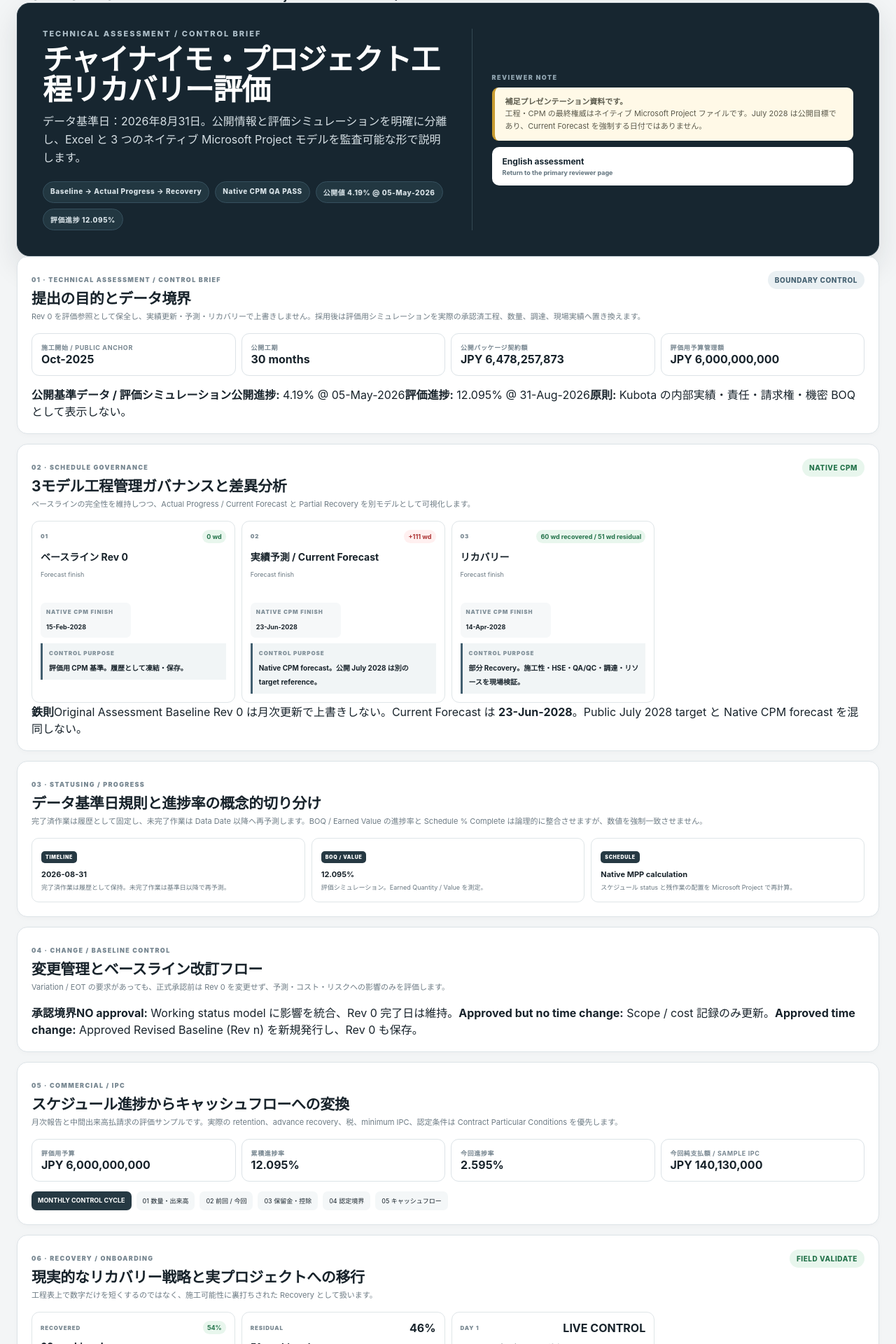
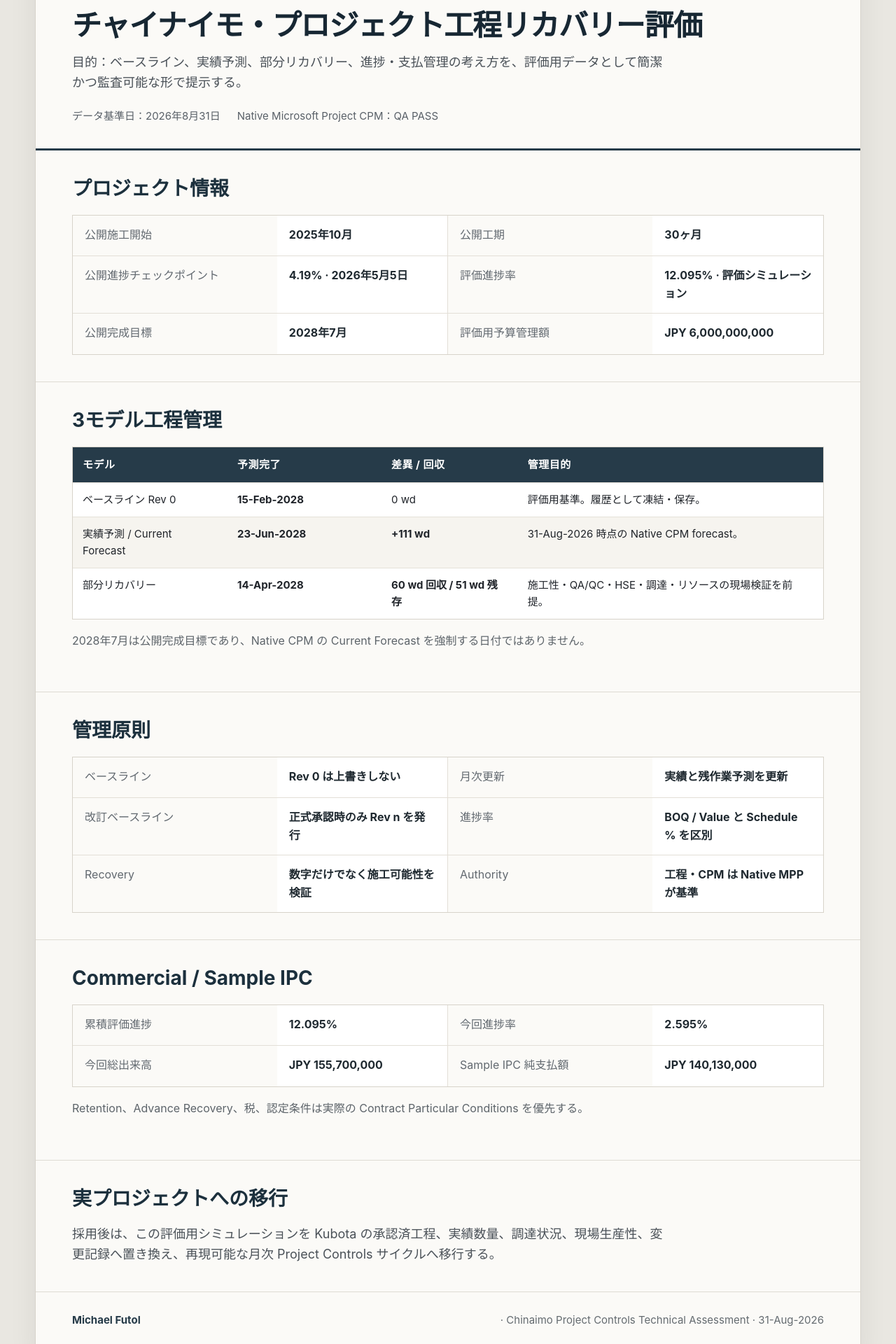
Before and after one commit to michaelfutol/Michael-Futol-Chinaimo-Project-Controls, a Next.js app: page /dossier-jp in a window 1280 px wide. Shown: the part 100-2020 px from the top of the page at 70% size. Built offline with nearby package versions, Linux system fonts and the light colour scheme.

Commit message:
site: simplify Japanese dossier to paper-matte reviewer sheet

```diff
--- a/app/dossier-jp/page.tsx
+++ b/app/dossier-jp/page.tsx
@@ -1,102 +1,77 @@
 import type { Metadata } from 'next';
-import Link from 'next/link';
-import assessment from '../../data/assessment.json';
+import styles from '../page.module.css';
 
 export const metadata: Metadata = {
-  title: 'Michael Futol - Chinaimo Japanese Reviewer Dossier',
-  description: 'Japanese reviewer dossier reconciled to the QA-passed native Microsoft Project CPM results.'
+  title: 'Michael Futol - チャイナイモ・プロジェクト工程リカバリー評価',
+  description: 'チャイナイモ・プロジェクトコントロール技術評価資料'
 };
 
-const pct=(n:number)=>`${n.toFixed(3)}%`;
-const money=(n:number)=>new Intl.NumberFormat('en-US',{maximumFractionDigits:0}).format(n);
-const baseline=assessment.models.find(m=>m.id==='baseline')!;
-const current=assessment.models.find(m=>m.id==='actual')!;
-const recovery=assessment.models.find(m=>m.id==='recovery')!;
-const recoveredShare=Math.round((assessment.meta.recoveryGainWorkingDays/assessment.meta.currentDifferenceWorkingDays)*100);
-const residualShare=100-recoveredShare;
+export default function JapaneseDossier(){
+  return <main className={styles.page}>
+    <article className={styles.paper}>
+      <header className={styles.header}>
+        <p className={styles.name}>MICHAEL FUTOL · PROJECT CONTROLS DOSSIER / CHINAIMO</p>
+        <h1 className={styles.title}>チャイナイモ・プロジェクト工程リカバリー評価</h1>
+        <p className={styles.purpose}>目的：ベースライン、実績予測、部分リカバリー、進捗・支払管理の考え方を、評価用データとして簡潔かつ監査可能な形で提示する。</p>
+        <div className={styles.metaLine}><span>データ基準日：2026年8月31日</span><span>Native Microsoft Project CPM：QA PASS</span></div>
+      </header>
 
-export default function JapaneseDossier(){
-  const m=assessment.meta;
-  return <main id="top">
-    <div className="projectChrome" aria-label="Japanese reviewer dossier header">
-      <div className="projectTitleBar"><span className="projectAppMark">P</span><div><b>PROJECT CONTROLS DOSSIER / CHINAIMO</b><small>Michael Futol · Native CPM reconciled reviewer edition</small></div><span className="projectState">JP DOSSIER</span></div>
-      <div className="projectRibbon"><span>BASELINE</span><span>STATUS</span><span>RECOVERY</span><b>{m.scheduleAuthority}</b></div>
-    </div>
-
-    <section className="hero">
-      <div className="heroCopy">
-        <div className="eyebrow">TECHNICAL ASSESSMENT / CONTROL BRIEF</div>
-        <h1>チャイナイモ・プロジェクト工程リカバリー評価</h1>
-        <p className="heroLead">データ基準日：2026年8月31日。公開情報と評価シミュレーションを明確に分離し、Excel と 3 つのネイティブ Microsoft Project モデルを監査可能な形で説明します。</p>
-        <div className="heroTags"><span>Baseline → Actual Progress → Recovery</span><span>Native CPM QA PASS</span><span>公開値 4.19% @ 05-May-2026</span><span>評価進捗 {pct(m.assessmentProgress)}</span></div>
-      </div>
-      <div className="heroAction">
-        <div className="deliverableLabel">REVIEWER NOTE</div>
-        <div className="notice" style={{margin:0}}><b>補足プレゼンテーション資料です。</b><br/>工程・CPM の最終権威はネイティブ Microsoft Project ファイルです。July 2028 は公開目標であり、Current Forecast を強制する日付ではありません。</div>
-        <Link className="primaryBtn" href="/"><b>English assessment</b><span>Return to the primary reviewer page</span></Link>
+      <section className={styles.section}>
+        <h2>プロジェクト情報</h2>
+        <div className={styles.infoGrid}>
+          <div className={styles.infoRow}><span>公開施工開始</span><strong>2025年10月</strong></div>
+          <div className={styles.infoRow}><span>公開工期</span><strong>30ヶ月</strong></div>
+          <div className={styles.infoRow}><span>公開進捗チェックポイント</span><strong>4.19% · 2026年5月5日</strong></div>
+          <div className={styles.infoRow}><span>評価進捗率</span><strong>12.095% · 評価シミュレーション</strong></div>
+          <div className={styles.infoRow}><span>公開完成目標</span><strong>2028年7月</strong></div>
+          <div className={styles.infoRow}><span>評価用予算管理額</span><strong>JPY 6,000,000,000</strong></div>
         </div>
       </section>
 
-    <section className="panel">
-      <div className="sectionHead"><div><span className="sectionNo">01 · TECHNICAL ASSESSMENT / CONTROL BRIEF</span><h2>提出の目的とデータ境界</h2><p>Rev 0 を評価参照として保全し、実績更新・予測・リカバリーで上書きしません。採用後は評価用シミュレーションを実際の承認済工程、数量、調達、現場実績へ置き換えます。</p></div><span className="statusPill muted">BOUNDARY CONTROL</span></div>
-      <div className="kpis">
-        <Kpi label="施工開始 / Public anchor" value="Oct-2025"/>
-        <Kpi label="公開工期" value={`${m.publishedDurationMonths} months`}/>
-        <Kpi label="公開パッケージ契約額" value={`JPY ${money(m.publicPackageValue)}`}/>
-        <Kpi label="評価用予算管理額" value={`JPY ${money(m.assessmentControlValue)}`}/>
+      <section className={styles.section}>
+        <h2>3モデル工程管理</h2>
+        <div className={styles.tableWrap}>
+          <table className={styles.table}>
+            <thead><tr><th>モデル</th><th>予測完了</th><th>差異 / 回収</th><th>管理目的</th></tr></thead>
+            <tbody>
+              <tr><td>ベースライン Rev 0</td><td><strong>15-Feb-2028</strong></td><td>0 wd</td><td>評価用基準。履歴として凍結・保存。</td></tr>
+              <tr><td>実績予測 / Current Forecast</td><td><strong>23-Jun-2028</strong></td><td><strong>+111 wd</strong></td><td>31-Aug-2026 時点の Native CPM forecast。</td></tr>
+              <tr><td>部分リカバリー</td><td><strong>14-Apr-2028</strong></td><td><strong>60 wd 回収 / 51 wd 残存</strong></td><td>施工性・QA/QC・HSE・調達・リソースの現場検証を前提。</td></tr>
+            </tbody>
+          </table>
         </div>
-      <div className="commentaryRule"><b>公開基準データ / 評価シミュレーション</b><span><strong>公開進捗:</strong> {m.publicProgress}% @ 05-May-2026</span><span><strong>評価進捗:</strong> {pct(m.assessmentProgress)} @ 31-Aug-2026</span><span><strong>原則:</strong> Kubota の内部実績・責任・請求権・機密 BOQ として表示しない。</span></div>
+        <p className={styles.sectionIntro} style={{marginTop:18}}>2028年7月は公開完成目標であり、Native CPM の Current Forecast を強制する日付ではありません。</p>
       </section>
 
-    <section className="panel">
-      <div className="sectionHead"><div><span className="sectionNo">02 · SCHEDULE GOVERNANCE</span><h2>3モデル工程管理ガバナンスと差異分析</h2><p>ベースラインの完全性を維持しつつ、Actual Progress / Current Forecast と Partial Recovery を別モデルとして可視化します。</p></div><span className="statusPill">NATIVE CPM</span></div>
-      <div className="scenarioGrid">
-        <Scenario no="01" title="ベースライン Rev 0" finish={baseline.finish} delta="0 wd" note="評価用 CPM 基準。履歴として凍結・保存。" />
-        <Scenario no="02" title="実績予測 / Current Forecast" finish={current.finish} delta={`+${m.currentDifferenceWorkingDays} wd`} note={`Native CPM forecast。公開 July 2028 は別の target reference。`} bad />
-        <Scenario no="03" title="リカバリー" finish={recovery.finish} delta={`${m.recoveryGainWorkingDays} wd recovered / ${m.residualDifferenceWorkingDays} wd residual`} note="部分 Recovery。施工性・HSE・QA/QC・調達・リソースを現場検証。" />
-      </div>
-      <div className="commentaryRule"><b>鉄則</b><span>Original Assessment Baseline Rev 0 は月次更新で上書きしない。</span><span>Current Forecast は <strong>{current.finish}</strong>。</span><span>Public July 2028 target と Native CPM forecast を混同しない。</span></div>
-    </section>
-
-    <section className="panel">
-      <div className="sectionHead"><div><span className="sectionNo">03 · STATUSING / PROGRESS</span><h2>データ基準日規則と進捗率の概念的切り分け</h2><p>完了済作業は履歴として固定し、未完了作業は Data Date 以降へ再予測します。BOQ / Earned Value の進捗率と Schedule % Complete は論理的に整合させますが、数値を強制一致させません。</p></div></div>
-      <div className="authorityGrid">
-        <div><span className="authorityTool">TIMELINE</span><b>2026-08-31</b><p>完了済作業は履歴として保持。未完了作業は基準日以降で再予測。</p></div>
-        <div><span className="authorityTool">BOQ / VALUE</span><b>{pct(m.assessmentProgress)}</b><p>評価シミュレーション。Earned Quantity / Value を測定。</p></div>
-        <div><span className="authorityTool">SCHEDULE</span><b>Native MPP calculation</b><p>スケジュール status と残作業の配置を Microsoft Project で再計算。</p></div>
+      <section className={styles.section}>
+        <h2>管理原則</h2>
+        <div className={styles.infoGrid}>
+          <div className={styles.infoRow}><span>ベースライン</span><strong>Rev 0 は上書きしない</strong></div>
+          <div className={styles.infoRow}><span>月次更新</span><strong>実績と残作業予測を更新</strong></div>
+          <div className={styles.infoRow}><span>改訂ベースライン</span><strong>正式承認時のみ Rev n を発行</strong></div>
+          <div className={styles.infoRow}><span>進捗率</span><strong>BOQ / Value と Schedule % を区別</strong></div>
+          <div className={styles.infoRow}><span>Recovery</span><strong>数字だけでなく施工可能性を検証</strong></div>
+          <div className={styles.infoRow}><span>Authority</span><strong>工程・CPM は Native MPP が基準</strong></div>
         </div>
       </section>
 
-    <section className="panel">
-      <div className="sectionHead"><div><span className="sectionNo">04 · CHANGE / BASELINE CONTROL</span><h2>変更管理とベースライン改訂フロー</h2><p>Variation / EOT の要求があっても、正式承認前は Rev 0 を変更せず、予測・コスト・リスクへの影響のみを評価します。</p></div></div>
-      <div className="commentaryRule"><b>承認境界</b><span><strong>NO approval:</strong> Working status model に影響を統合、Rev 0 完了日は維持。</span><span><strong>Approved but no time change:</strong> Scope / cost 記録のみ更新。</span><span><strong>Approved time change:</strong> Approved Revised Baseline (Rev n) を新規発行し、Rev 0 も保存。</span></div>
+      <section className={styles.section}>
+        <h2>Commercial / Sample IPC</h2>
+        <div className={styles.infoGrid}>
+          <div className={styles.infoRow}><span>累積評価進捗</span><strong>12.095%</strong></div>
+          <div className={styles.infoRow}><span>今回進捗率</span><strong>2.595%</strong></div>
+          <div className={styles.infoRow}><span>今回総出来高</span><strong>JPY 155,700,000</strong></div>
+          <div className={styles.infoRow}><span>Sample IPC 純支払額</span><strong>JPY 140,130,000</strong></div>
+        </div>
+        <p className={styles.sectionIntro} style={{marginTop:18}}>Retention、Advance Recovery、税、認定条件は実際の Contract Particular Conditions を優先する。</p>
       </section>
 
-    <section className="panel">
-      <div className="sectionHead"><div><span className="sectionNo">05 · COMMERCIAL / IPC</span><h2>スケジュール進捗からキャッシュフローへの変換</h2><p>月次報告と中間出来高払請求の評価サンプルです。実際の retention、advance recovery、税、minimum IPC、認定条件は Contract Particular Conditions を優先します。</p></div></div>
-      <div className="kpis">
-        <Kpi label="評価用予算" value={`JPY ${money(m.assessmentControlValue)}`}/>
-        <Kpi label="累積進捗率" value={pct(m.assessmentProgress)}/>
-        <Kpi label="今回進捗率" value="2.595%"/>
-        <Kpi label="今回純支払額 / Sample IPC" value="JPY 140,130,000"/>
-      </div>
-      <div className="controlRule"><b>MONTHLY CONTROL CYCLE</b><span>01 数量・出来高</span><span>02 前回 / 今回</span><span>03 保留金・控除</span><span>04 認定境界</span><span>05 キャッシュフロー</span></div>
+      <section className={styles.section}>
+        <h2>実プロジェクトへの移行</h2>
+        <p className={styles.purpose}>採用後は、この評価用シミュレーションを Kubota の承認済工程、実績数量、調達状況、現場生産性、変更記録へ置き換え、再現可能な月次 Project Controls サイクルへ移行する。</p>
       </section>
 
-    <section className="panel">
-      <div className="sectionHead"><div><span className="sectionNo">06 · RECOVERY / ONBOARDING</span><h2>現実的なリカバリー戦略と実プロジェクトへの移行</h2><p>工程表上で数字だけを短くするのではなく、施工可能性に裏打ちされた Recovery として扱います。</p></div><span className="statusPill">FIELD VALIDATE</span></div>
-      <div className="scenarioGrid">
-        <article className="scenario"><div className="scenarioTop"><span>RECOVERED</span><b className="impactOk">{recoveredShare}%</b></div><h3>{m.recoveryGainWorkingDays} working days</h3><p className="activityName">Current {current.finish} → Recovery {recovery.finish}</p><div className="solutionBox"><small>回収</small><strong>Native CPM network result</strong></div></article>
-        <article className="scenario"><div className="scenarioTop"><span>RESIDUAL</span><b>{residualShare}%</b></div><h3>{m.residualDifferenceWorkingDays} working days</h3><p className="activityName">Recovery vs Rev 0 baseline</p><div className="solutionBox"><small>現地検証対象</small><strong>追加対策は constructability / HSE / QA/QC / procurement / resources を検証</strong></div></article>
-        <article className="scenario"><div className="scenarioTop"><span>DAY 1</span><b>LIVE CONTROL</b></div><h3>Kubota 実データへ移行</h3><p className="activityName">承認済工程表 → 実績・調達 → 監査可能な更新履歴</p><div className="solutionBox"><small>ONBOARDING</small><strong>評価モデルを実プロジェクトの live controls に置換</strong></div></article>
-      </div>
-      <div className="controlRule"><b>VALIDATION</b><span>QA/QC</span><span>HSE</span><span>RESOURCES</span><span>PROCUREMENT</span><span>CONSTRUCTION</span><span>COMMERCIAL</span></div>
-    </section>
-
-    <section className="notice"><b>Authority hierarchy:</b> この Web dossier は reviewer-facing supporting presentation。数量・商務ロジックは Master Excel、工程・CPM の結果は 3 つの Native Microsoft Project files が基準です。</section>
-    <footer><div><b>Michael Futol</b><span>Chinaimo Project Controls - Japanese Reviewer Dossier</span></div><Link href="/">English assessment</Link></footer>
+      <footer className={styles.footer}><strong>Michael Futol</strong> · Chinaimo Project Controls Technical Assessment · 31-Aug-2026</footer>
+    </article>
   </main>
 }
-
-function Kpi({label,value}:{label:string,value:string}){return <div className="kpi"><small>{label}</small><strong>{value}</strong></div>}
-function Scenario({no,title,finish,delta,note,bad=false}:{no:string,title:string,finish:string,delta:string,note:string,bad?:boolean}){return <article className="scenario"><div className="scenarioTop"><span>{no}</span><b className={bad?'impactBad':'impactOk'}>{delta}</b></div><h3>{title}</h3><p className="activityName">Forecast finish</p><div className="scenarioDates"><div><small>NATIVE CPM FINISH</small><b>{finish}</b></div></div><div className="solutionBox"><small>CONTROL PURPOSE</small><strong>{note}</strong></div></article>}
```
Lines whose indentation alone changed are shown as unchanged.
